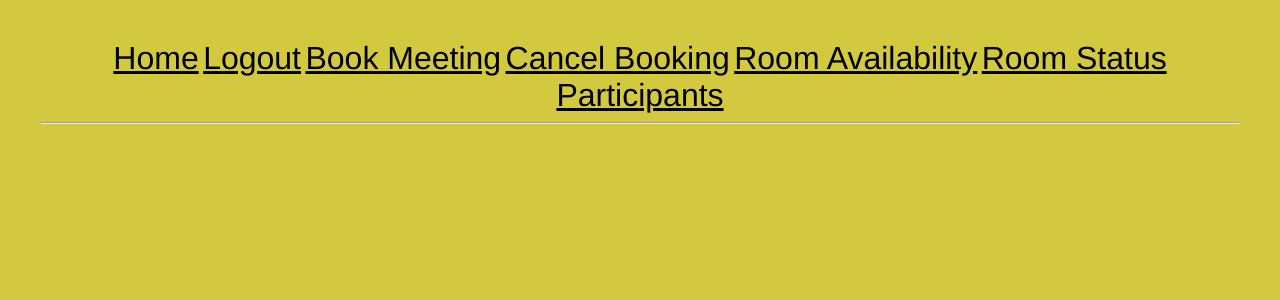
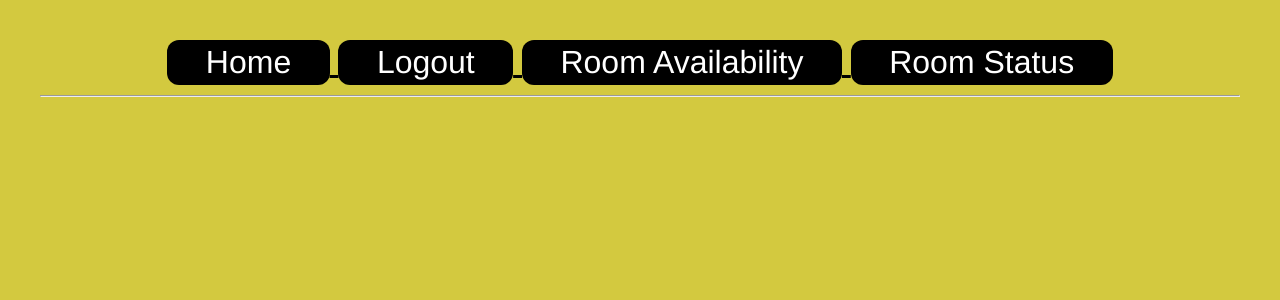
Before and after one commit to JanitaA/TuasWorkspaces, a Python web app: template app/templates/base.html in a window 1280 px wide. Shown: the top 300 px of the page. Run offline with Jinja, Linux system fonts and the light colour scheme; the template is opened without the code that fills it, so the values that code supplies are empty; some libraries are stand-ins or nearby versions.

Commit message:
muokkauksia linkkeihin ja css

```diff
--- a/app/static/css/main.css
+++ b/app/static/css/main.css
@@ -46,3 +46,19 @@ p {
 color: #black;
 font-size: 1em;
 }
+
+.button {
+    background-color: black;
+    padding: 0.3vw 3vw;
+    border-radius: 2px;
+    cursor: pointer;
+    display: inline-block;
+    color: white;
+    margin-bottom: 2px;
+    border-radius: 12px;
+  }
+
+  .button:hover {
+    background-color: grey;
+    color: #ffffff;
+  }
--- a/app/templates/base.html
+++ b/app/templates/base.html
@@ -13,18 +13,36 @@
     </head>
     <body>
         <div>
-            <a href="{{ url_for('index') }}">Home</a>
+            <a href="{{ url_for('index') }}">
+                <span class="button">Home</span>
+            </a>
             {% if current_user.is_anonymous %}
-            <a href="{{ url_for('login') }}">Login</a>
+            <a href="{{ url_for('login') }}">
+                <span class="button">Login</span>
+            </a>
             {% else %}
-            <a href="{{ url_for('logout')}}">Logout</a>
+            <a href="{{ url_for('logout')}}">
+                <span class="button">Logout</span>
+            </a>
             {% endif %}
-            <a href="{{ url_for('book')}}">Book Meeting</a>
-            <a href="{{ url_for('cancelbooking')}}">Cancel Booking</a>
-            <a href="{{ url_for('roomavailable')}}">Room Availability</a>
-            <a href="{{ url_for('roomoccupation')}}">Room Status</a>
-            <a href="{{ url_for('meetingparticipants')}}">Participants</a>
             {% if current_user.is_authenticated %}
+            <a href="{{ url_for('book')}}">
+                <span class="button">Book Meeting</span>
+            </a>
+            <a href="{{ url_for('cancelbooking')}}">
+                <span class="button">Cancel Booking</span>
+            </a>
+            {% endif %}
+            <a href="{{ url_for('roomavailable')}}">
+                <span class="button">Room Availability</span>
+            </a>
+            <a href="{{ url_for('roomoccupation')}}">
+                <span class="button">Room Status</span>
+            </a>
+            {% if current_user.is_authenticated %}
+            <a href="{{ url_for('meetingparticipants')}}">
+                <span class="button">Participants</span>
+            </a>
             <div align="right">Log in as: {{current_user.fullname}}</div>
             {% endif %}
         </div>
```
